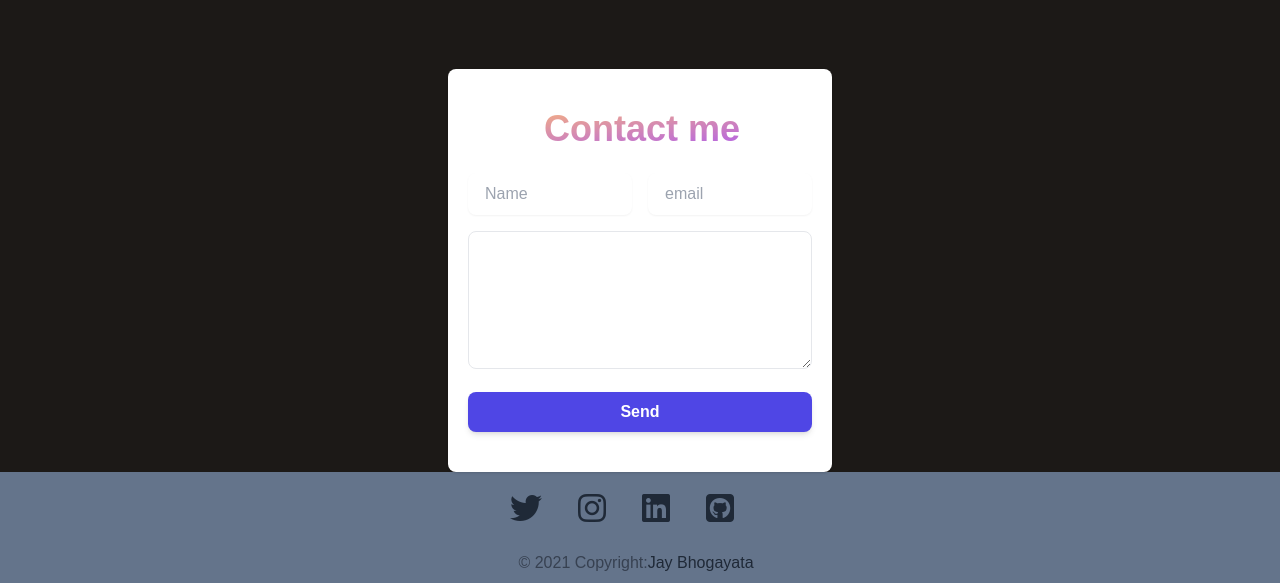
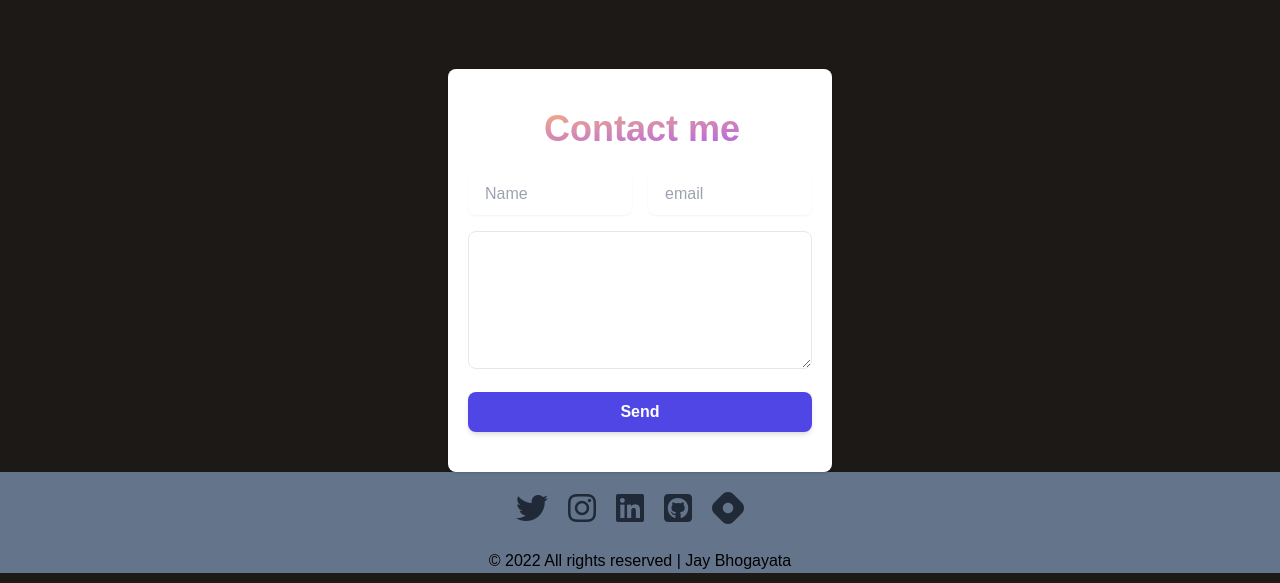
Before and after one commit to jay-bhogayata/My-Portfolio, a website built with Vite: page index.html in a window 1280 px wide. Shown: the part 1371-1954 px from the top of the page. Built offline with nearby package versions, Linux system fonts and the light colour scheme; files whose address does not match are found by name.

Commit message:
footer is now in center

```diff
--- a/index.html
+++ b/index.html
@@ -75,8 +75,7 @@
             <div class="flex flex-wrap sm:-m-4 -mx-4 -mb-10 -mt-4">
                 <div class="p-4 md:w-1/3 sm:mb-0 mb-6">
                     <div class="rounded-lg h-64 overflow-hidden">
-                        <img alt="content" class="object-cover object-center h-full w-full"
-                            src="/images/proj1.png">
+                        <img alt="content" class="object-cover object-center h-full w-full" src="/images/proj1.png">
                     </div>
                     <h2 class="text-2xl font-medium title-font text-white mt-5">Ytubers - Marketplace for youtuber</h2>
                     <p class="text-base leading-relaxed mt-2">Swag shoindxgoitch literally meditation subway tile tumblr
@@ -88,29 +87,31 @@
                 </div>
                 <div class="p-4 md:w-1/3 sm:mb-0 mb-6">
                     <div class="rounded-lg h-64 overflow-hidden">
-                        <img alt="content" class="object-cover object-center h-full w-full"
-                            src="/images/proj2.png">
+                        <img alt="content" class="object-cover object-center h-full w-full" src="/images/proj2.png">
                     </div>
                     <h2 class="text-xl font-medium title-font text-white mt-5">Expending cards</h2>
                     <p class="text-base leading-relaxed mt-2">Swag shoindxigoitch literally meditation subway tile
                         tumblr cold-pressed. Gastropub street art beard dreamcatcher neutra, ethical XOXO lumbersexual.
                     </p>
-                    <a class="text-indigo-400 text-xl inline-flex items-center mt-3 mr-24" href="https://jay-bhogayata.github.io/expending-card/">Live Project</a>
+                    <a class="text-indigo-400 text-xl inline-flex items-center mt-3 mr-24"
+                        href="https://jay-bhogayata.github.io/expending-card/">Live Project</a>
 
-                    <a class="text-indigo-400 text-xl inline-flex items-center mt-3" href="https://github.com/jay-bhogayata/expending-card">Github Repo </a>
+                    <a class="text-indigo-400 text-xl inline-flex items-center mt-3"
+                        href="https://github.com/jay-bhogayata/expending-card">Github Repo </a>
 
                 </div>
                 <div class="p-4 md:w-1/3 sm:mb-0 mb-6">
                     <div class="rounded-lg h-64 overflow-hidden">
-                        <img alt="content" class="object-cover object-center h-full w-full"
-                            src="/images/proj3.png">
+                        <img alt="content" class="object-cover object-center h-full w-full" src="/images/proj3.png">
                     </div>
                     <h2 class="text-xl font-medium title-font text-white mt-5">simple login and signup page</h2>
                     <p class="text-base leading-relaxed mt-2">Swag shoindegoitch literally meditation subway tile tumblr
                         cold-pressed. Gastropub street art beard dreamcatcher neutra, ethical XOXO lumbersexual.</p>
-                    <a class="text-indigo-400  text-xl inline-flex items-center mt-3 mr-24" href="https://simple-website-7gskcdsny-jay-bhogayata.vercel.app/">Live Project</a>
+                    <a class="text-indigo-400  text-xl inline-flex items-center mt-3 mr-24"
+                        href="https://simple-website-7gskcdsny-jay-bhogayata.vercel.app/">Live Project</a>
 
-                    <a class="text-indigo-400 text-xl inline-flex items-center mt-3" href="https://github.com/jay-bhogayata/LearnCode">Github Repo </a>
+                    <a class="text-indigo-400 text-xl inline-flex items-center mt-3"
+                        href="https://github.com/jay-bhogayata/LearnCode">Github Repo </a>
                 </div>
             </div>
         </div>
@@ -180,27 +181,36 @@
     <form class="flex w-full max-w-sm space-x-3  m-auto " id="contect">
         <div class="w-full max-w-2xl px-5 py-10 m-auto mt-10 bg-white rounded-lg shadow dark:bg-stone-900 ">
             <div class="mb-6 text-3xl font-light text-center text-gray-800 dark:text-white">
-           <h1 class="title-font sm:text-4xl mb-4  text-transparent bg-clip-text bg-gradient-to-br from-orange-300 to-purple-500 text-5xl font-extrabold sm:ml-1  justify-center flex " >Contact me</h1>
+                <h1
+                    class="title-font sm:text-4xl mb-4  text-transparent bg-clip-text bg-gradient-to-br from-orange-300 to-purple-500 text-5xl font-extrabold sm:ml-1  justify-center flex ">
+                    Contact me</h1>
             </div>
             <div class="grid max-w-xl grid-cols-2 gap-4 m-auto">
                 <div class="col-span-2 lg:col-span-1">
                     <div class=" relative ">
-                    <input type="text" id="contact-form-name" class=" rounded-lg border-transparent flex-1 appearance-none border border-gray-300 w-full py-2 px-4 bg-white text-gray-700 placeholder-gray-400 shadow-sm text-base focus:outline-none focus:ring-2 focus:ring-purple-600 focus:border-transparent" placeholder="Name"/>
+                        <input type="text" id="contact-form-name"
+                            class=" rounded-lg border-transparent flex-1 appearance-none border border-gray-300 w-full py-2 px-4 bg-white text-gray-700 placeholder-gray-400 shadow-sm text-base focus:outline-none focus:ring-2 focus:ring-purple-600 focus:border-transparent"
+                            placeholder="Name" />
                     </div>
                 </div>
                 <div class="col-span-2 lg:col-span-1">
                     <div class=" relative ">
-                        <input type="text" id="contact-form-email" class=" rounded-lg border-transparent flex-1 appearance-none border border-gray-300 w-full py-2 px-4 bg-white text-gray-700 placeholder-gray-400 shadow-sm text-base focus:outline-none focus:ring-2 focus:ring-purple-600 focus:border-transparent" placeholder="email"/>
+                        <input type="text" id="contact-form-email"
+                            class=" rounded-lg border-transparent flex-1 appearance-none border border-gray-300 w-full py-2 px-4 bg-white text-gray-700 placeholder-gray-400 shadow-sm text-base focus:outline-none focus:ring-2 focus:ring-purple-600 focus:border-transparent"
+                            placeholder="email" />
                     </div>
                 </div>
                 <div class="col-span-2">
                     <label class="text-gray-700" for="name">
-                            <textarea class="flex-1 appearance-none border  w-full py-2 px-4 bg-white text-stone-700 placeholder-stone-900 rounded-lg text-base focus:outline-none focus:ring-2 focus:ring-purple-600 focus:border-transparent" id="comment" placeholder="Enter your comment" name="comment" rows="5" cols="40">
+                        <textarea
+                            class="flex-1 appearance-none border  w-full py-2 px-4 bg-white text-stone-700 placeholder-stone-900 rounded-lg text-base focus:outline-none focus:ring-2 focus:ring-purple-600 focus:border-transparent"
+                            id="comment" placeholder="Enter your comment" name="comment" rows="5" cols="40">
                             </textarea>
                     </label>
                 </div>
                 <div class="col-span-2 text-right">
-                        <button type="submit" class="py-2 px-4  bg-indigo-600 hover:bg-indigo-700 focus:ring-indigo-500 focus:ring-offset-indigo-200 text-white w-full transition ease-in duration-200 text-center text-base font-semibold shadow-md focus:outline-none focus:ring-2 focus:ring-offset-2  rounded-lg ">
+                    <button type="submit"
+                        class="py-2 px-4  bg-indigo-600 hover:bg-indigo-700 focus:ring-indigo-500 focus:ring-offset-indigo-200 text-white w-full transition ease-in duration-200 text-center text-base font-semibold shadow-md focus:outline-none focus:ring-2 focus:ring-offset-2  rounded-lg ">
                         Send
                     </button>
                 </div>
@@ -217,31 +227,34 @@
     <!-- footer start -->
 
     <footer class="text-center text-black bg-slate-500">
-        <div class="container pt-5 flex justify-center">
-          <div class="flex justify-center mb-6">
+        <div class="container pt-5 flex justify-center ">
+            <div class="flex justify-center mb-5">
 
-            <a href=" https://twitter.com/jay_bhogayata" class="mr-9 text-gray-800">
+                <a href=" https://twitter.com/jay_bhogayata" class="mr-5 text-gray-800">
                     <i class="fa-brands fa-twitter fa-2x"></i>
                 </a>
 
                 <a href="https://www.instagram.com/bhogayata_jay07/
-            " class="mr-9 text-gray-800">
+            " class="mr-5 text-gray-800">
                     <i class="fa-brands fa-instagram fa-2x"></i>
                 </a>
-            <a href="#!" class="mr-9 text-gray-800">
+                <a href="https://www.linkedin.com/in/jay-bhogayata-b553a2221/" class="mr-5 text-gray-800">
                     <i class="fa-brands fa-linkedin fa-2x"></i>
                 </a>
 
-            <a href="https://github.com/jay-bhogayata" class="mr-9 text-gray-800">
+                <a href="https://github.com/jay-bhogayata" class="mr-5 text-gray-800">
                     <i class="fa-brands fa-github-square fa-2x"></i>
                 </a>
-          </div>
+                <a href="https://blog.codewithjay.co.in/" class="mr-5 text-gray-800">
+                    <i class="fa-brands fa-hashnode fa-2x"></i>
+                </a>
             </div>
 
-        <div class="text-center text-gray-700 pb-2 flex justify-center mr-2">
-          © 2021 Copyright:
-          <a class="text-gray-800" href="https://tailwind-elements.com/">Jay Bhogayata</a>
         </div>
+        <div class="text-center pt-0.5  font-light flex items-center justify-center">
+            &copy; 2022 All rights reserved | Jay Bhogayata
+        </div>
+
     </footer>
     <!-- footer end -->
 
```
Lines whose indentation alone changed are shown as unchanged.
